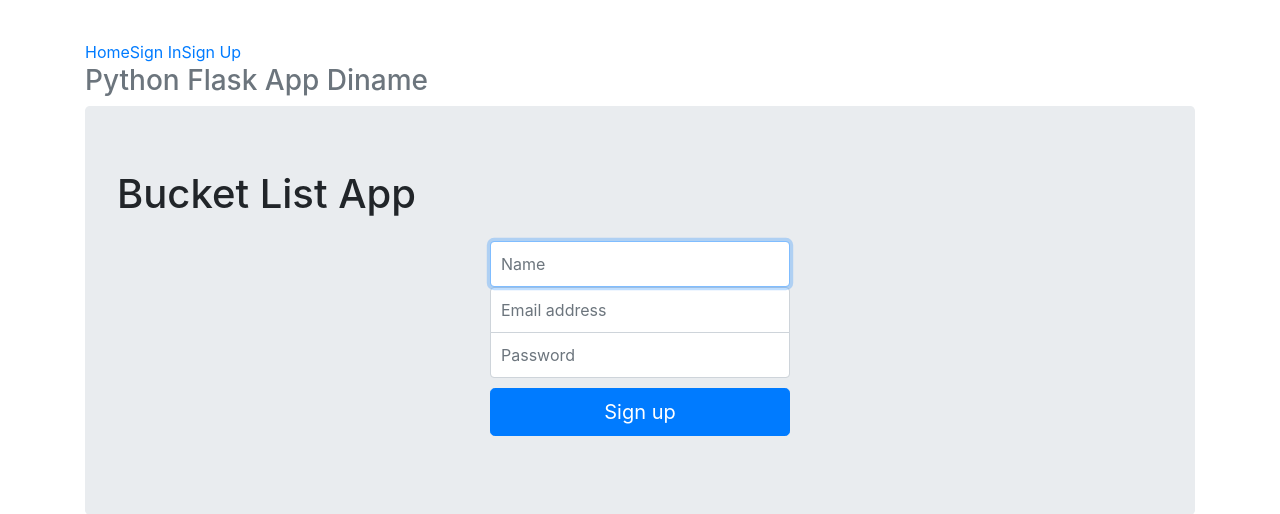
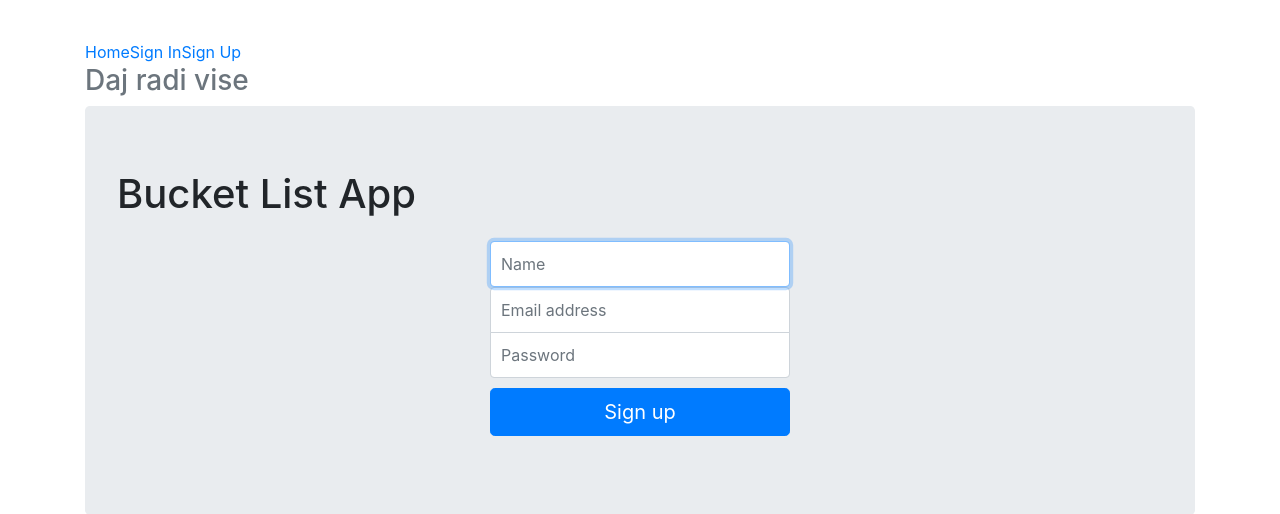
Before and after one commit to ChuckPhilips/flask, a Flask app: page /showSignUp in a window 1280 px wide. Shown: the top 514 px of the page. Run offline with Flask 2, Linux system fonts and the light colour scheme; some libraries are stand-ins or nearby versions.

Commit message:
Testing kubernetes deployment

```diff
--- a/templates/signup.html
+++ b/templates/signup.html
@@ -22,7 +22,7 @@
             <li role="presentation" class="active"><a href="#">Sign Up</a></li>
           </ul>
         </nav>
-        <h3 class="text-muted">Python Flask App Diname</h3>
+        <h3 class="text-muted">Daj radi vise</h3>
       </div>
 
       <div class="jumbotron">
```
Also changed, not shown: 1 other file.
